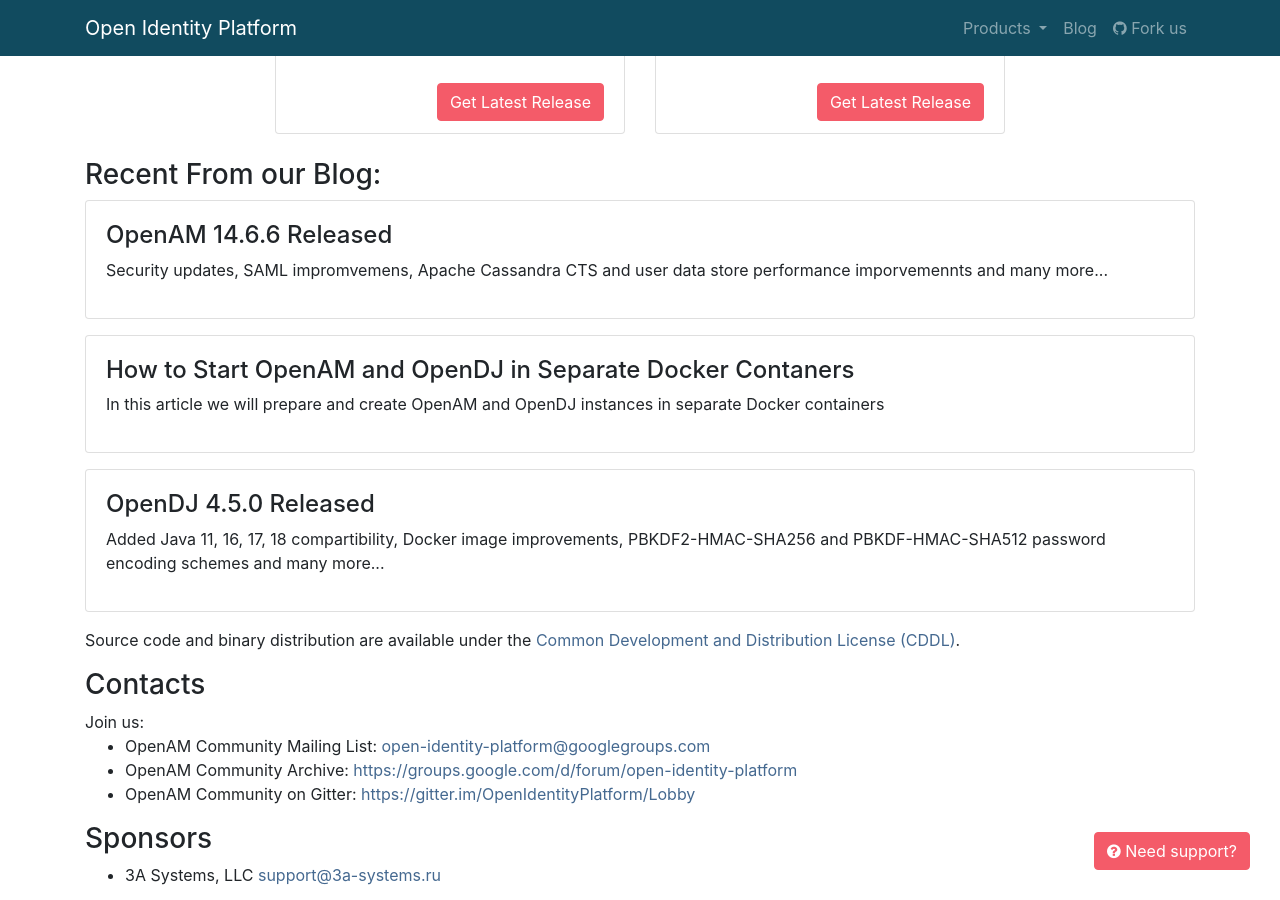
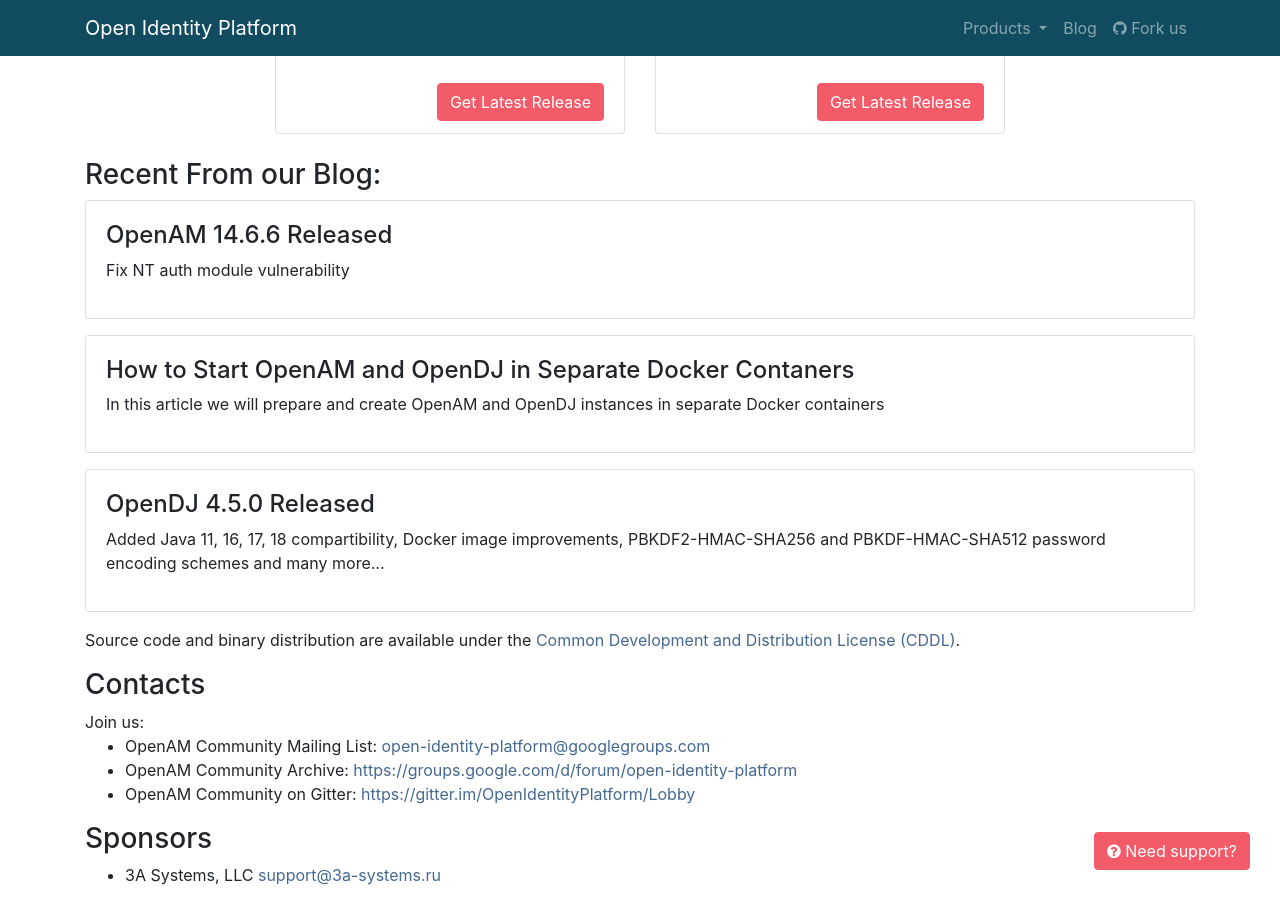
Before and after one commit to OpenIdentityPlatform/OpenIdentityPlatform.org, a Jekyll site: the page built from index.html, in a window 1280 px wide and 900 px high, scrolled down 1705 px. Built offline with Jekyll 4.4.1, drawn with Linux system fonts in a browser that asks for light colours.

Commit message:
Update blogposts.yml

```diff
--- a/_data/blogposts.yml
+++ b/_data/blogposts.yml
@@ -1,7 +1,7 @@
 -
   title: 'OpenAM 14.6.6 Released'
   link: '/blog/openam-14-6-6-released'
-  description: 'Security updates, SAML impromvemens, Apache Cassandra CTS and user data store performance imporvemennts and many more...'
+  description: 'Fix NT auth module vulnerability'
 -
   title: 'How to Start OpenAM and OpenDJ in Separate Docker Contaners'
   link: '/blog/openam-opendj-docker'
```
